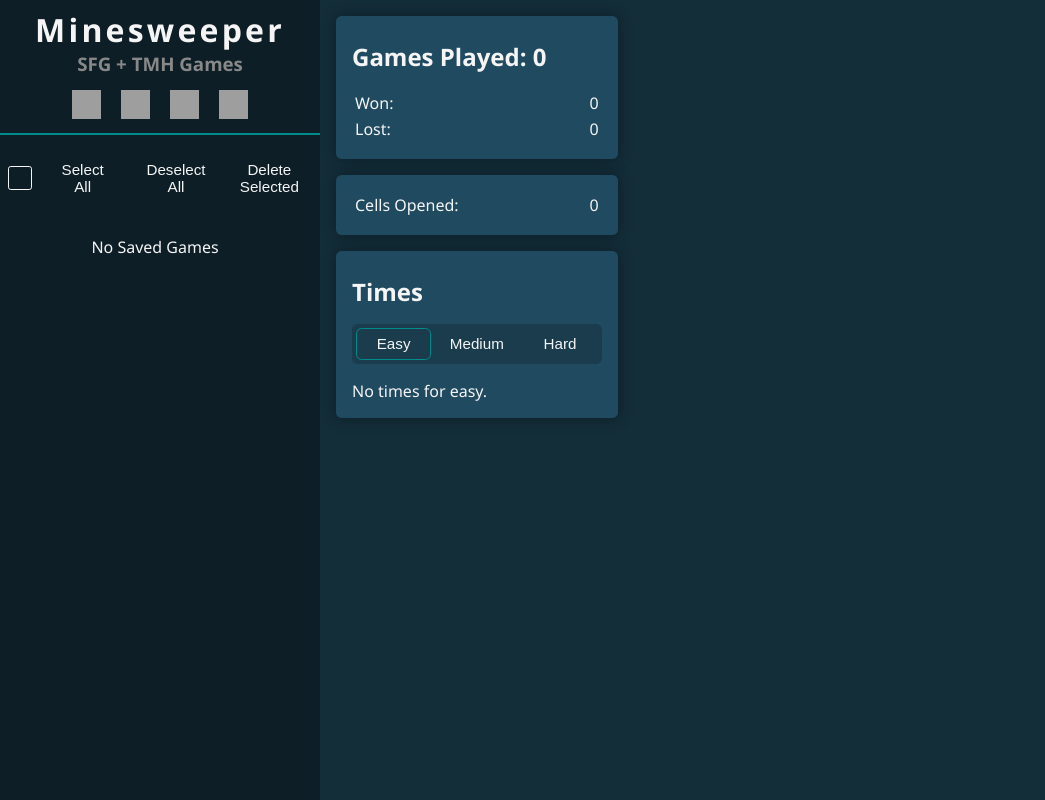
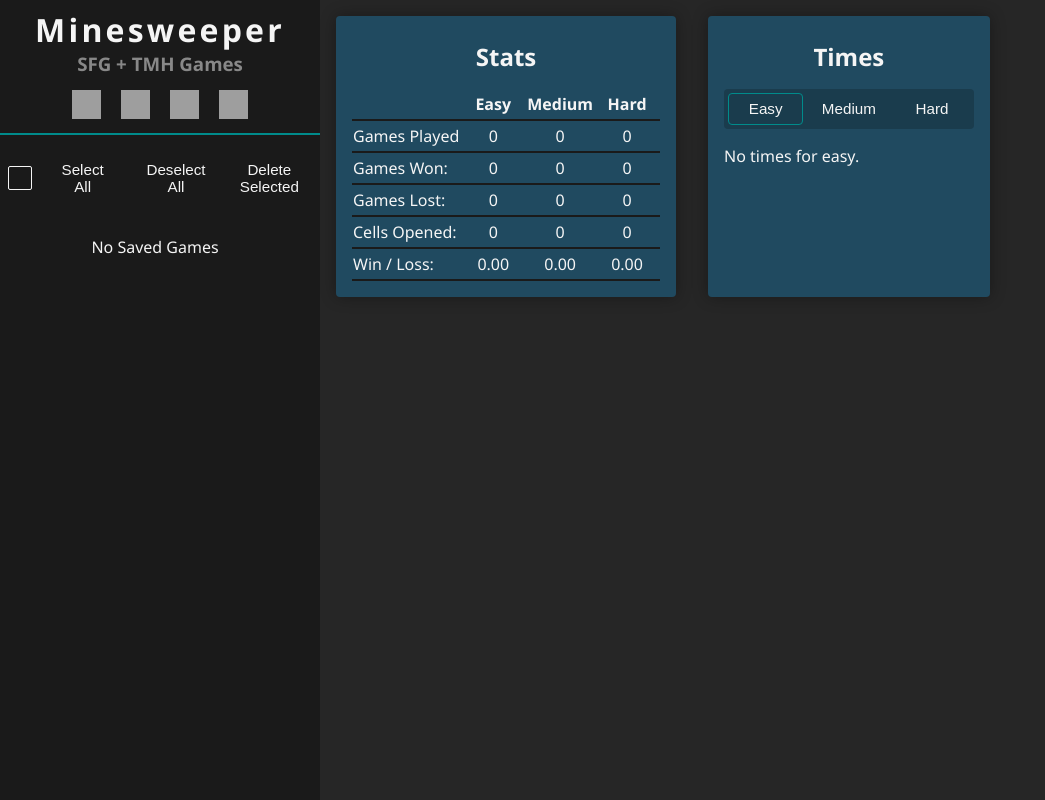
Before and after one commit to SuperFluffyGame/minesweeper, a SvelteKit app: page /stats in a window 1280 px wide. Shown: the whole page, without its empty margins (0-1045 px from the left). Built offline with nearby package versions, Linux system fonts and the light colour scheme; grey boxes are pictures that could not be loaded.

Commit message:
fix clicking, some style changes, and finish

```diff
--- a/src/app.css
+++ b/src/app.css
@@ -1,6 +1,6 @@
 :root {
     --brand-hue: 200;
-    --sat-mul: 10;
+    --sat-mul: 0;
     --light-offset: 0%;
     --font-color: whitesmoke;
     --brand: hsl(var(--brand-hue), calc(10% * var(--sat-mul)), 50%);
@@ -22,21 +22,9 @@
         calc(5% * var(--sat-mul)),
         calc(15% + var(--light-offset))
     );
-    --dark3: hsl(
-        var(--brand-hue),
-        calc(5% * var(--sat-mul)),
-        calc(20% + var(--light-offset))
-    );
-    --dark4: hsl(
-        var(--brand-hue),
-        calc(5% * var(--sat-mul)),
-        calc(25% + var(--light-offset))
-    );
-    --dark5: hsl(
-        var(--brand-hue),
-        calc(5% * var(--sat-mul)),
-        calc(30% + var(--light-offset))
-    );
+    --dark3: hsl(var(--brand-hue), calc(50%), calc(20% + var(--light-offset)));
+    --dark4: hsl(var(--brand-hue), calc(50%), calc(25% + var(--light-offset)));
+    --dark5: hsl(var(--brand-hue), calc(50%), calc(30% + var(--light-offset)));
 
     --black0: #000000;
     --black1: #0d0d0d;
@@ -61,7 +49,7 @@
     --blue5: #31349b;
     --blue6: #373aae;
 
-    --radius: 0.35rem;
+    --radius: 0.25rem;
 }
 * {
     scrollbar-width: thin;
@@ -75,7 +63,7 @@ body {
 }
 
 html {
-    background-color: var(--black3);
+    background-color: var(--dark2);
     color: var(--font-color);
     font-family: "Segoe UI", Tahoma, Geneva, Verdana, sans-serif;
 
@@ -93,8 +81,8 @@ body > * {
 
 button:not(.unstyled) {
     font-size: 1.2rem;
-    background-color: var(--black6);
-    border: 0.2rem solid var(--black5);
+    background-color: var(--dark5);
+    border: 0.2rem solid var(--dark4);
     color: var(--font-color);
     padding: 0.75rem;
     border-radius: var(--radius);
@@ -104,16 +92,16 @@ button:not(.unstyled) {
 }
 
 button:hover:not(.unstyled) {
-    background-color: var(--black5);
+    background-color: var(--dark4);
 }
 
 button:active:not(.unstyled) {
-    border: 0.2rem solid var(--black6);
+    border: 0.2rem solid var(--dark5);
 }
 
 button:disabled:not(.unstyled) {
-    background-color: var(--black4);
-    border: 0.2rem solid var(--black5);
+    background-color: var(--dark3);
+    border: 0.2rem solid var(--dark4);
     cursor: not-allowed;
 }
 
@@ -127,7 +115,7 @@ dialog {
 
     color: var(--font-color);
     border: 0.1rem solid var(--font-color);
-    background-color: var(--black4);
+    background-color: var(--dark3);
     border-radius: var(--radius);
 }
 dialog::backdrop {
--- a/src/lib/components/Card.svelte
+++ b/src/lib/components/Card.svelte
@@ -14,10 +14,11 @@
         // width: fit-content;
         margin: 1rem;
         padding: 1rem;
-        background-color: var(--black5);
+        background-color: var(--dark4);
         border-radius: var(--radius);
         box-shadow: 0 0 1rem #0005;
         > h2 {
+            text-align: center;
             margin-block: 0.5rem 1rem;
         }
 
--- a/src/lib/components/Cell.svelte
+++ b/src/lib/components/Cell.svelte
@@ -49,6 +49,7 @@
         if (!timeoutExpired) {
             clickCell();
         }
+        timeoutExpired = false;
     };
 
     export let fontSize: number;
--- a/src/lib/components/SidebarLayout.svelte
+++ b/src/lib/components/SidebarLayout.svelte
@@ -136,6 +136,7 @@
 
     .menus {
         /* margin: 0.5rem; */
+
         display: flex;
         gap: 0.5rem;
         justify-content: center;
@@ -146,18 +147,18 @@
         overflow-y: auto;
     }
     .fit-content {
-        // display: flex;
-        // flex-direction: column;
-        // align-items: stretch;
         width: fit-content;
 
+        @media screen and (min-width: 1050px) {
+            display: flex;
+        }
+
         @media screen and (max-width: 700px) {
-            // display: flex;
+            display: initial;
             // flex-direction: column;
             // align-items: center;
             text-align: center;
             margin: auto;
-            width: 100%;
         }
     }
 
--- a/src/lib/game/stats.ts
+++ b/src/lib/game/stats.ts
@@ -1,13 +1,16 @@
 export const MINESWEEPER_OVERALL_STATS = "MINESWEEPER_OVERALL_STATS";
-export interface Stats {
+
+interface DifficultyStats {
     gamesWon: number;
     gamesLost: number;
     cellsOpened: number;
-    times: {
-        easy: number[];
-        medium: number[];
-        hard: number[];
-    };
+    times: number[];
+    averageTime: number;
+}
+export interface Stats {
+    easy: DifficultyStats;
+    medium: DifficultyStats;
+    hard: DifficultyStats;
 }
 
 export const loadLocalStorageStats = (): Stats => {
@@ -17,13 +20,26 @@ export const loadLocalStorageStats = (): Stats => {
         [key: string]: any;
     } | null;
     const stats: Stats = {
-        gamesWon: data?.gamesWon ?? 0,
-        gamesLost: data?.gamesLost ?? 0,
-        cellsOpened: data?.cellsOpened ?? 0,
-        times: {
-            easy: data?.times?.easy ?? [],
-            medium: data?.times?.medium ?? [],
-            hard: data?.times?.hard ?? [],
+        easy: {
+            gamesWon: data?.easy?.gamesWon ?? 0,
+            gamesLost: data?.easy?.gamesLost ?? 0,
+            cellsOpened: data?.easy?.cellsOpened ?? 0,
+            times: data?.easy?.times ?? [],
+            averageTime: data?.easy?.averageTime ?? 0,
+        },
+        medium: {
+            gamesWon: data?.medium?.gamesWon ?? 0,
+            gamesLost: data?.medium?.gamesLost ?? 0,
+            cellsOpened: data?.medium?.cellsOpened ?? 0,
+            times: data?.medium?.times ?? [],
+            averageTime: data?.medium?.averageTime ?? 0,
+        },
+        hard: {
+            gamesWon: data?.hard?.gamesWon ?? 0,
+            gamesLost: data?.hard?.gamesLost ?? 0,
+            cellsOpened: data?.hard?.cellsOpened ?? 0,
+            times: data?.hard?.times ?? [],
+            averageTime: data?.hard?.averageTime ?? 0,
         },
     };
     return stats;
--- a/src/lib/settings.ts
+++ b/src/lib/settings.ts
@@ -27,7 +27,7 @@ export const loadLocalStorageSettings = () => {
     } | null;
     const settings: Settings = {
         theme: data?.theme ?? 0,
-        saturation: data?.saturation ?? 10,
+        saturation: data?.saturation ?? 0,
     };
     return settings;
 };
--- a/src/lib/utils.ts
+++ b/src/lib/utils.ts
@@ -23,3 +23,10 @@ export function timeString(totalSeconds: number) {
 
     return o;
 }
+
+export const largeNumFormatter = new Intl.NumberFormat("en-us", {
+    compactDisplay: "short",
+    notation: "compact",
+    maximumFractionDigits: 2,
+});
+export const largeNumFormat = largeNumFormatter.format;
--- a/src/routes/play/+page.svelte
+++ b/src/routes/play/+page.svelte
@@ -169,7 +169,7 @@
         margin: auto;
         width: fit-content;
         // aspect-ratio: 2 / 1;
-        background-color: var(--black4);
+        background-color: var(--dark3);
         padding: 0.5rem;
         display: grid;
         grid-template-columns: 1fr 1fr;
@@ -179,7 +179,7 @@
     .default-action-child {
         cursor: pointer;
         border: 0.2rem solid transparent;
-        background-color: var(--black6);
+        background-color: var(--dark5);
         padding: 0.5rem;
         border-radius: calc(var(--radius) / 2);
         height: 1.75rem;
--- a/src/routes/settings/+page.svelte
+++ b/src/routes/settings/+page.svelte
@@ -7,8 +7,8 @@
     import { themes, tickmarks } from "$lib/settings";
     import { settings } from "$lib/stores";
 
-    let saturation = $settings?.saturation ?? 10;
-    $: settings.update((v) => {
+    let saturation = $settings?.saturation ?? 0;
+    $: settings.update(v => {
         if (!v) return null;
         v.saturation = saturation;
         return v;
--- a/src/routes/stats/+page.svelte
+++ b/src/routes/stats/+page.svelte
@@ -4,9 +4,14 @@
     import SaveGamesSidebar from "$lib/components/SaveGamesSidebar.svelte";
     import SidebarLayout from "$lib/components/SidebarLayout.svelte";
     import { stats } from "$lib/stores";
-    import { timeString } from "$lib/utils";
+    import { largeNumFormat, timeString } from "$lib/utils";
 
     let selectedTimesDiff: "easy" | "medium" | "hard" = "easy";
+
+    const lossRatioNumberToString = (n: number | undefined) => {
+        const v = n ?? 0;
+        return v === 0 ? 1 : v;
+    };
 </script>
 
 <SidebarLayout>
@@ -14,29 +19,79 @@
         <SaveGamesSidebar />
     </svelte:fragment>
     <svelte:fragment slot="content">
-        <Card
-            title="Games Played: {($stats?.gamesLost ?? 0) +
-                ($stats?.gamesWon ?? 0)}"
-        >
+        <Card title="Stats">
             <table>
+                <thead>
+                    <tr>
+                        <td />
+                        <td>Easy</td>
+                        <td>Medium</td>
+                        <td>Hard</td>
+                    </tr>
+                </thead>
                 <tr>
-                    <td>Won:</td>
-                    <td>{$stats?.gamesWon ?? 0}</td>
+                    <td>Games Played</td>
+                    <td>
+                        {largeNumFormat(
+                            ($stats?.easy.gamesWon ?? 0) +
+                                ($stats?.easy.gamesLost ?? 0)
+                        )}
+                    </td>
+                    <td>
+                        {largeNumFormat(
+                            ($stats?.medium.gamesWon ?? 0) +
+                                ($stats?.medium.gamesLost ?? 0)
+                        )}
+                    </td>
+                    <td>
+                        {largeNumFormat(
+                            ($stats?.hard.gamesWon ?? 0) +
+                                ($stats?.hard.gamesLost ?? 0)
+                        )}
+                    </td>
                 </tr>
                 <tr>
-                    <td>Lost:</td>
-                    <td>{$stats?.gamesLost ?? 0}</td>
+                    <td>Games Won:</td>
+                    <td>{largeNumFormat($stats?.easy.gamesWon ?? 0)}</td>
+                    <td>{largeNumFormat($stats?.medium.gamesWon ?? 0)}</td>
+                    <td>{largeNumFormat($stats?.hard.gamesWon ?? 0)}</td>
+                </tr>
+                <tr>
+                    <td>Games Lost:</td>
+                    <td>{largeNumFormat($stats?.easy.gamesLost ?? 0)}</td>
+                    <td>{largeNumFormat($stats?.medium.gamesLost ?? 0)}</td>
+                    <td>{largeNumFormat($stats?.hard.gamesLost ?? 0)}</td>
+                </tr>
+                <tr>
+                    <td>Cells Opened:</td>
+                    <td>{largeNumFormat($stats?.easy.cellsOpened ?? 0)}</td>
+                    <td>{largeNumFormat($stats?.medium.cellsOpened ?? 0)}</td>
+                    <td>{largeNumFormat($stats?.hard.cellsOpened ?? 0)}</td>
+                </tr>
+                <tr>
+                    <td>Win / Loss:</td>
+                    <td>
+                        {(
+                            ($stats?.easy.gamesWon ?? 0) /
+                            lossRatioNumberToString($stats?.easy.gamesLost)
+                        ).toFixed(2)}
+                    </td>
+                    <td>
+                        {(
+                            ($stats?.medium.gamesWon ?? 0) /
+                            lossRatioNumberToString($stats?.medium.gamesLost)
+                        ).toFixed(2)}
+                    </td>
+                    <td>
+                        {(
+                            ($stats?.hard.gamesWon ?? 0) /
+                            lossRatioNumberToString($stats?.hard.gamesLost)
+                        ).toFixed(2)}
+                    </td>
                 </tr>
             </table>
         </Card>
-        <Card>
-            <table>
-                <tr>
-                    <td>Cells Opened:</td>
-                    <td>{$stats?.cellsOpened ?? 0}</td>
-                </tr>
-            </table>
-        </Card>
+
         <Card title="Times">
             <div class="diff-select">
                 <Button
@@ -74,9 +129,14 @@
                 </Button>
             </div>
             <div class="times">
-                {#if $stats && $stats?.times[selectedTimesDiff]?.length !== 0}
+                {#if $stats && $stats[selectedTimesDiff].times.length !== 0}
+                    <h4>
+                        Average: {timeString(
+                            +$stats[selectedTimesDiff].averageTime.toFixed(2)
+                        )}
+                    </h4>
                     <table>
-                        {#each $stats.times[selectedTimesDiff] as time, i (i)}
+                        {#each $stats[selectedTimesDiff].times.slice(0, 10) as time, i (i)}
                             <tr>
                                 <td>{i + 1}.</td>
                                 <td>{timeString(time)}</td>
@@ -94,19 +154,31 @@
 <style lang="less">
     table {
         min-width: 15rem;
-        width: 100%;
+        @media screen and (min-width: 700px) {
+            width: 100%;
+        }
+        // width: 100%;
+        border-collapse: collapse;
     }
+
     tr {
-        > :first-child {
+        > td:first-child {
             text-align: left;
         }
-        > td:nth-child(2) {
-            text-align: right;
+        > td:not(:first-child) {
+            text-align: center;
+            width: 4rem;
         }
     }
-
+    thead {
+        font-weight: bold;
+    }
+    td {
+        padding-block: 0.25rem;
+        border-bottom: 2px solid var(--black2);
+    }
     .diff-select {
-        background-color: var(--black4);
+        background-color: var(--dark3);
         padding: 0.25rem;
         border-radius: var(--radius);
         display: grid;
```
Also changed, not shown: src/lib/game/input.ts (+56 -40 lines), 1 other file (tests, documents, lock files or other folders).
